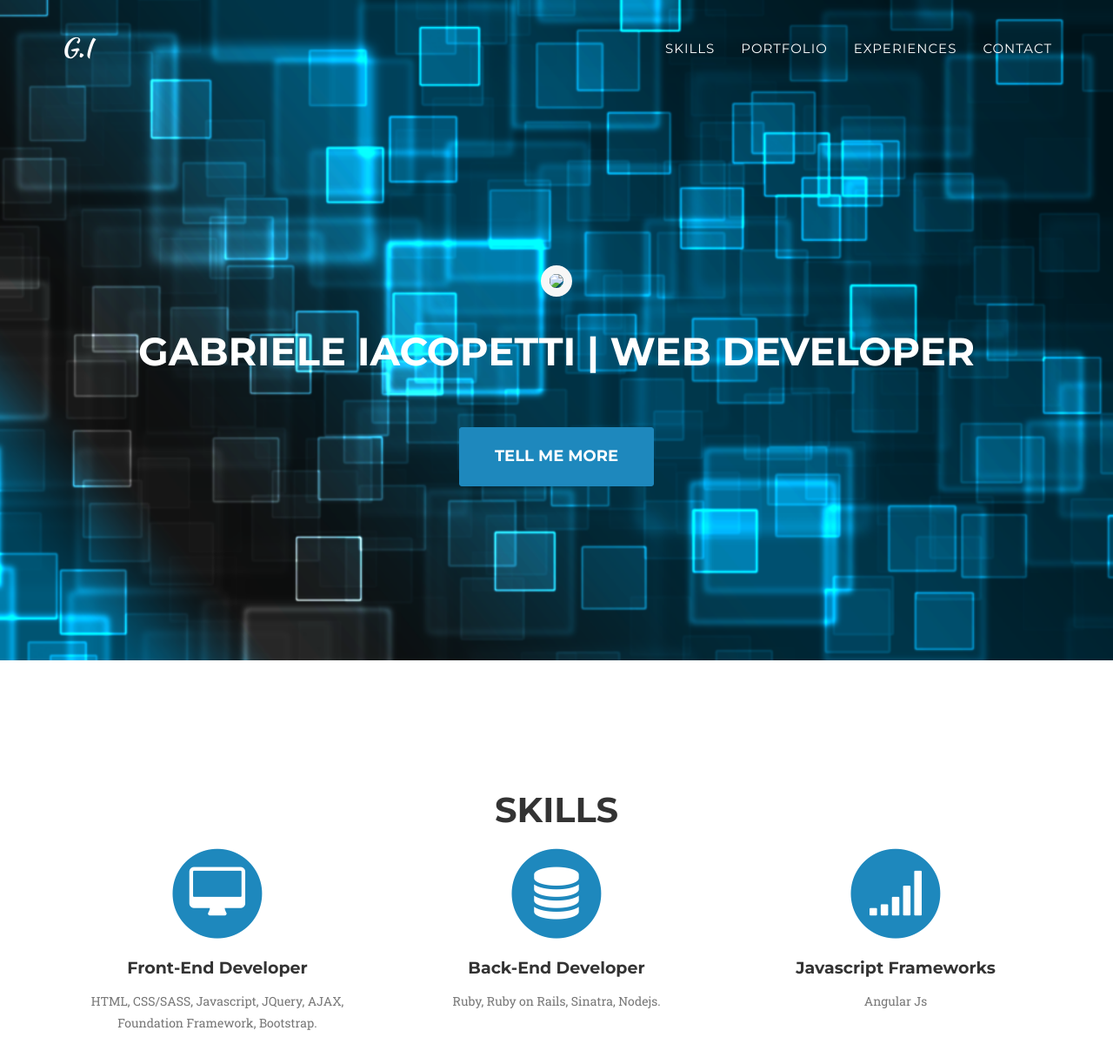
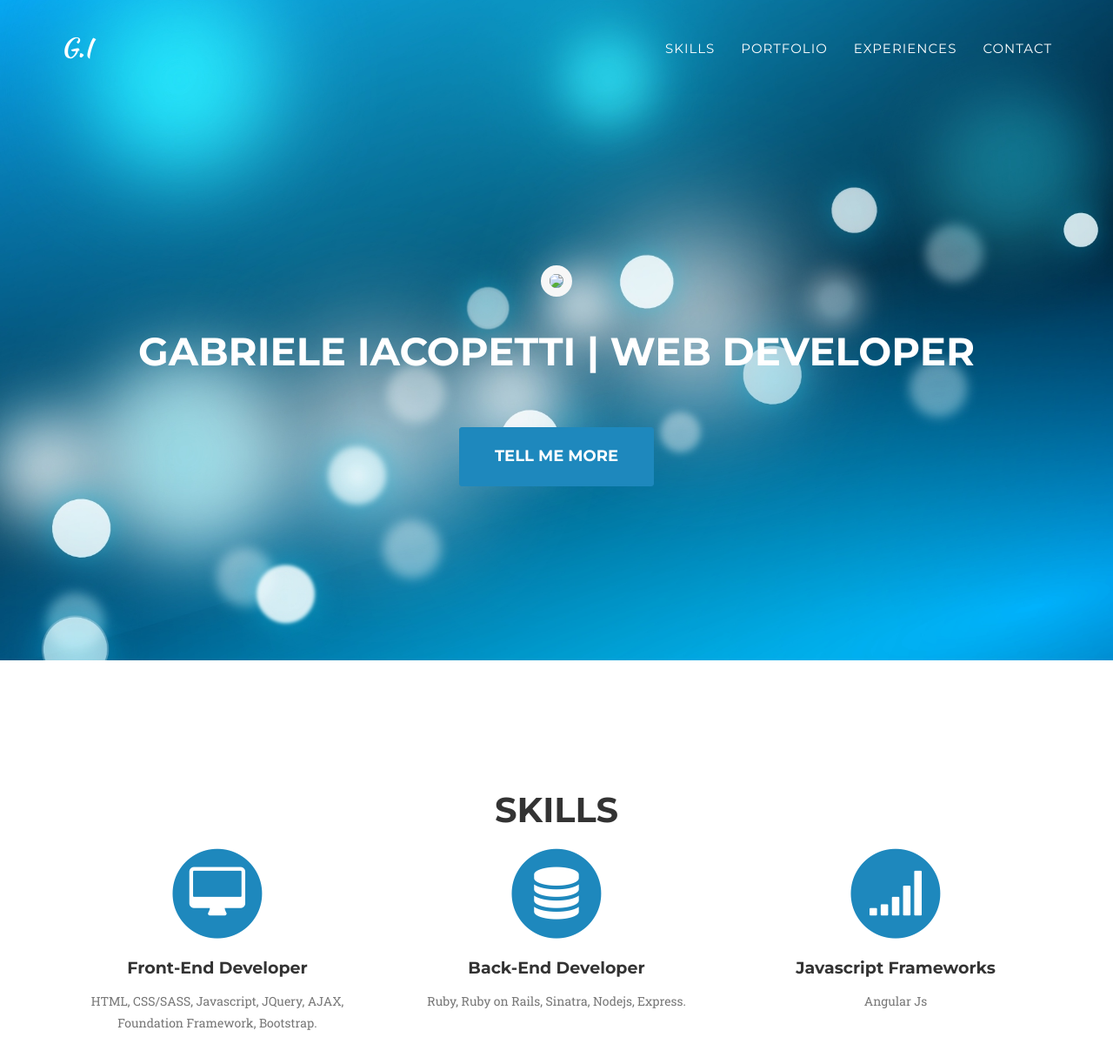
Before and after one commit to gabriel-iac/gabriel-iac.github.io, a Jekyll site: the page built from _posts/2014-07-17-project-2.markdown, in a window 1280 px wide and 1400 px high. Shown: the top 1223 px of the window at 87% size. Built offline with Jekyll 4.4.1, drawn with Linux system fonts in a browser that asks for light colours; some web fonts are replaced.

Commit message:
changed url for projects and background

```diff
--- a/_includes/css/agency.css
+++ b/_includes/css/agency.css
@@ -1013,7 +1013,7 @@ header {
     }
   }
 .bg-home{
-  background: url("../img/bokeh.jpg") no-repeat center center / cover;
+  background: url("../img/bokeh-main.jpg") no-repeat center center / cover;
 }
 
   .img-me {
--- a/_includes/services.html
+++ b/_includes/services.html
@@ -22,7 +22,7 @@
                         <i class="fa fa-database fa-stack-1x fa-inverse"></i>
                     </span>
                     <h4 class="service-heading">Back-End Developer</h4>
-                    <p class="text-muted">Ruby, Ruby on Rails, Sinatra, Nodejs.</p>
+                    <p class="text-muted">Ruby, Ruby on Rails, Sinatra, Nodejs, Express.</p>
                 </div>
                 <div class="col-md-4">
                     <span class="fa-stack fa-4x">
--- a/_posts/2014-07-17-project-2.markdown
+++ b/_posts/2014-07-17-project-2.markdown
@@ -14,5 +14,5 @@ category: Web Development
 
 description: A crowdfunding platform, where a user is able to sign up, create his own project or just browse the website and pledge the projects of other users.
 Tech: Ruby on Rails, Foundation CSS ,Sass ,Html5 , PostgreSQL, Javascript/JQuery, Carrierwave, Rmagick, ActsAsTaggable.
-link: https://github.com/gabriel-iac/WDI-PROJECT-2
+link: https://greenlight-pj.herokuapp.com/
 ---
--- a/_posts/2014-07-20-project-5.markdown
+++ b/_posts/2014-07-20-project-5.markdown
@@ -14,6 +14,6 @@ category: Web Development
 
 description: Final project, it is a movies database website, where an user can search for a movies and also find torrents    related to them, the user can start the download using magnet links.
 Tech: Node Js, Angular Js, getstrike api, themoviedb api, JQuery, mongodb.
-link: https://github.com/gabriel-iac/WDI-FINAL-PROJECT
+link: https://blackbeard-mdb.herokuapp.com
 
 ---
```
